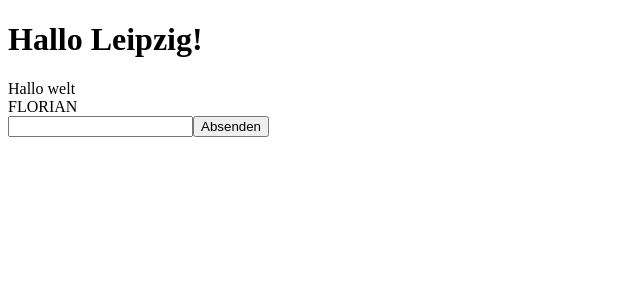
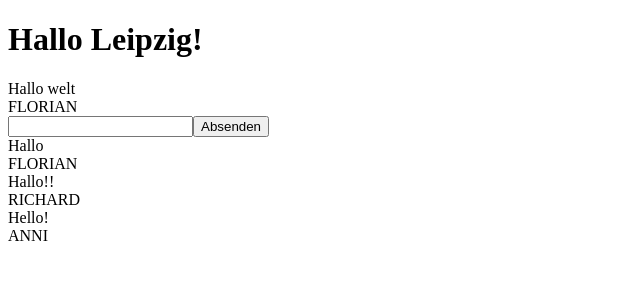
Before and after one commit to SuoraGmbH/react-days-2021-10, a React (Create React App) app: page / in a window 1280 px wide. Shown: the top 300 px of the page, without its empty margins (0-640 px from the left). Built offline with nearby package versions, Linux system fonts and the light colour scheme.

Commit message:
added messagelist

```diff
--- a/src/App.tsx
+++ b/src/App.tsx
@@ -1,4 +1,5 @@
 import { MessageCompose } from "./components/MessageCompose";
+import { MessageList } from "./components/MessageList";
 import { MessageView } from "./components/MessageView";
 
 export function App() {
@@ -14,6 +15,7 @@ export function App() {
         }}
       />
       <MessageCompose />
+      <MessageList />
     </>
   );
 }
--- /dev/null
+++ b/src/components/MessageList.tsx
@@ -0,0 +1,18 @@
+import { Message } from "../domain/Message";
+import { MessageView } from "./MessageView";
+
+export const MessageList: React.FunctionComponent = () => {
+  const messages: Message[] = [
+    { author: "Florian", date: 123, id: "asd", message: "Hallo" },
+    { author: "Richard", date: 12423, id: "asdsadasd", message: "Hallo!!" },
+    { author: "Anni", date: 12356, id: "a312231sd", message: "Hello!" },
+  ];
+
+  return (
+    <>
+      {messages.map((message) => (
+        <MessageView message={message} key={message.id} />
+      ))}
+    </>
+  );
+};
```
